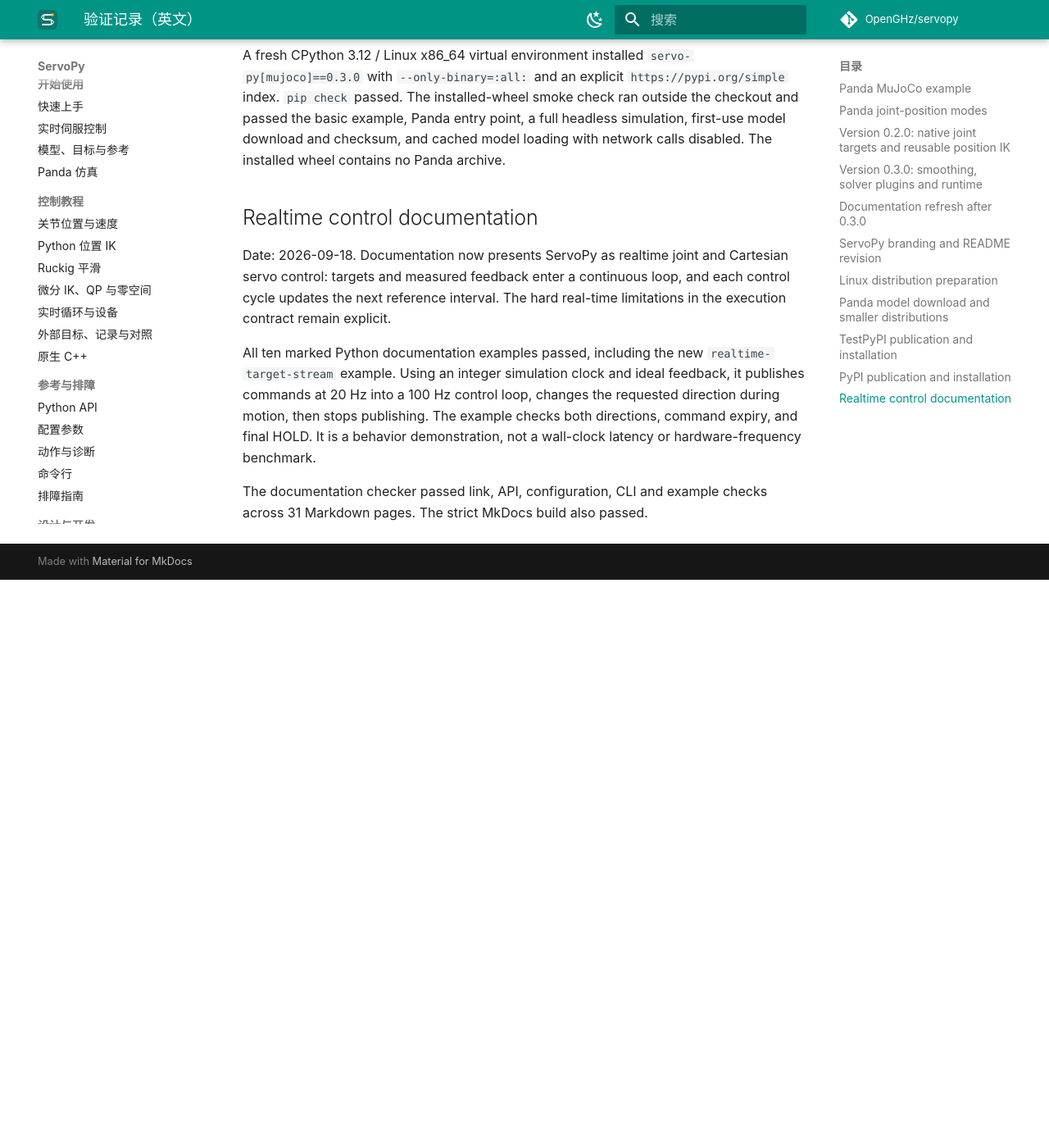
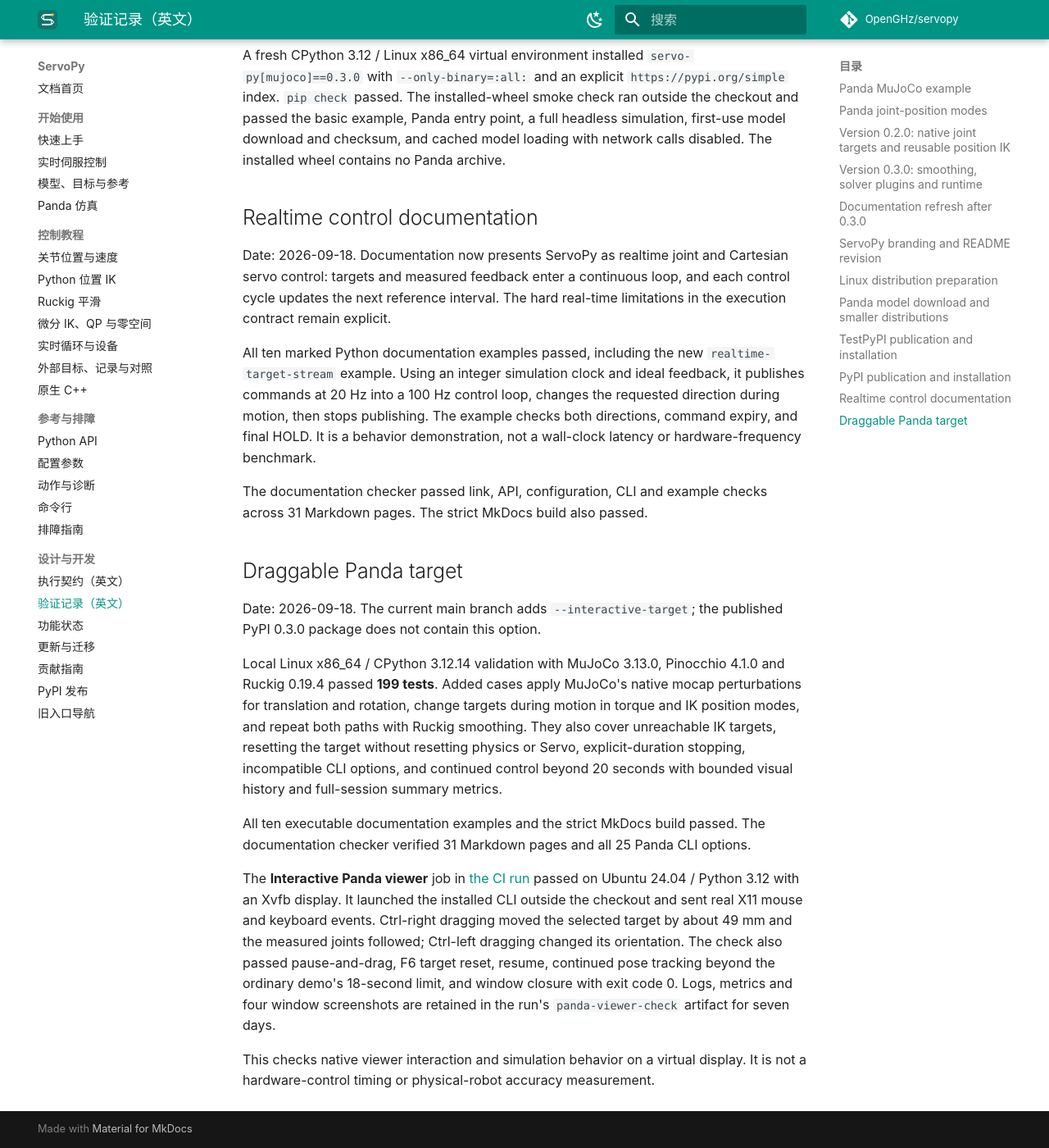
Before and after one commit to OpenGHz/servopy, an MkDocs documentation site: the page built from docs/validation.md, in a window 1280 px wide and 1400 px high, scrolled down 8884 px. Shown: the whole window at 82% size. Built offline with MkDocs 1.6.1 and Material for MkDocs 9.7.7, drawn with Linux system fonts in a browser that asks for light colours; comment, search, counter and statistics services are not loaded; before the commit the page ends 9591 px from its top, so only the background shows below that.

Commit message:
docs: record successful interactive Panda viewer validation
Document the 199-test suite and native mouse, rotation, pause/reset,
unlimited-session and window-close checks from the installed CLI.

```diff
--- a/docs/validation.md
+++ b/docs/validation.md
@@ -387,3 +387,35 @@
 
 The documentation checker passed link, API, configuration, CLI and example
 checks across 31 Markdown pages. The strict MkDocs build also passed.
+
+## Draggable Panda target
+
+Date: 2026-09-18. The current main branch adds `--interactive-target`;
+the published PyPI 0.3.0 package does not contain this option.
+
+Local Linux x86_64 / CPython 3.12.14 validation with MuJoCo 3.13.0,
+Pinocchio 4.1.0 and Ruckig 0.19.4 passed **199 tests**. Added cases apply
+MuJoCo's native mocap perturbations for translation and rotation, change
+targets during motion in torque and IK position modes, and repeat both
+paths with Ruckig smoothing. They also cover unreachable IK targets,
+resetting the target without resetting physics or Servo, explicit-duration
+stopping, incompatible CLI options, and continued control beyond 20 seconds
+with bounded visual history and full-session summary metrics.
+
+All ten executable documentation examples and the strict MkDocs build passed.
+The documentation checker verified 31 Markdown pages and all 25 Panda CLI
+options.
+
+The **Interactive Panda viewer** job in [the CI run](https://github.com/OpenGHz/servopy/actions/runs/35341109258)
+passed on Ubuntu 24.04 / Python 3.12 with an Xvfb display. It launched the
+installed CLI outside the checkout and sent real X11 mouse and keyboard
+events. Ctrl-right dragging moved the selected target by about 49 mm and
+the measured joints followed; Ctrl-left dragging changed its orientation.
+The check also passed pause-and-drag, F6 target reset, resume, continued
+pose tracking beyond the ordinary demo's 18-second limit, and window closure
+with exit code 0. Logs, metrics and four window screenshots are retained
+in the run's `panda-viewer-check` artifact for seven days.
+
+This checks native viewer interaction and simulation behavior on a virtual
+display. It is not a hardware-control timing or physical-robot accuracy
+measurement.
```
Also changed, not shown: docs/mujoco-panda.md (+1 -1 lines).
